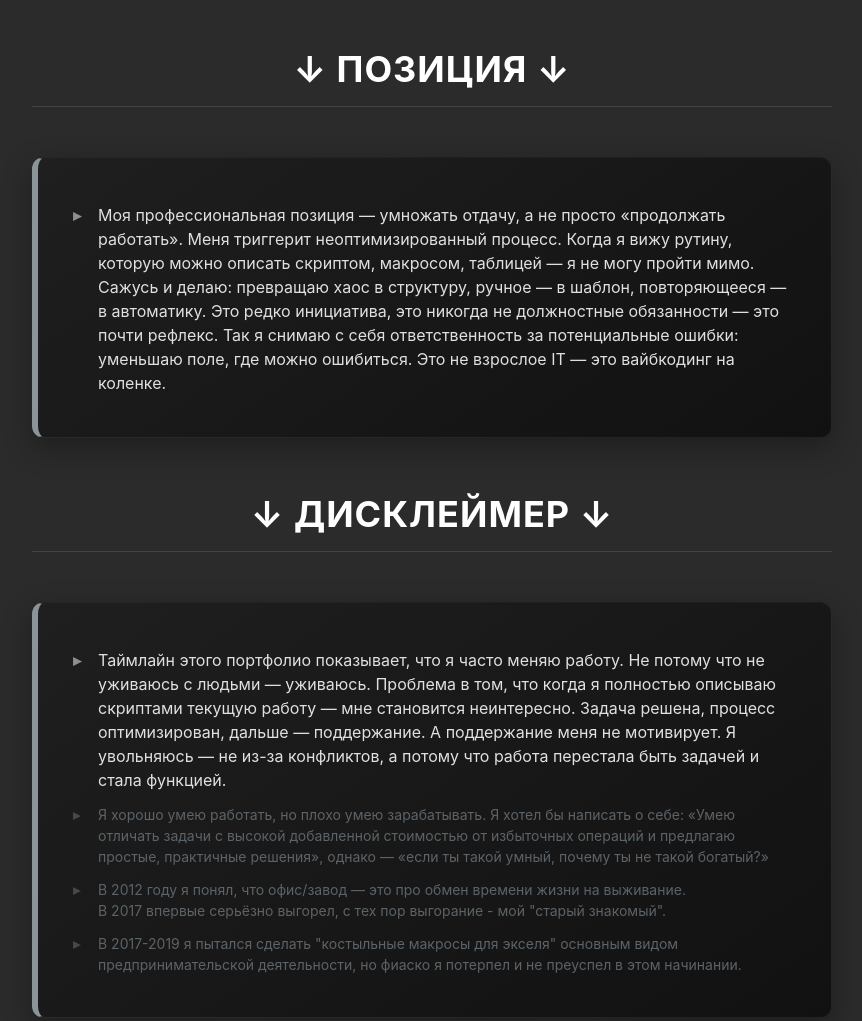
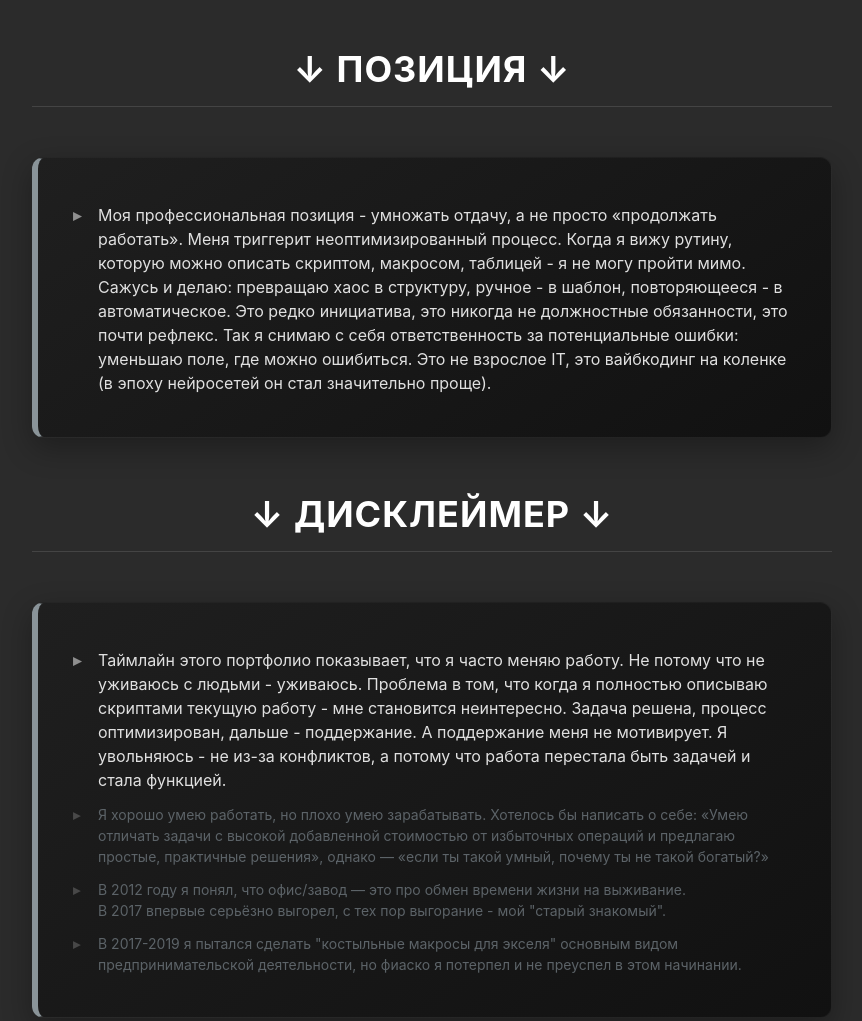
Before and after one commit to wgzzik/cv, a plain HTML site: page index.html in a window 1280 px wide. Shown: the part 5436-6457 px from the top of the page, without its empty margins (208-1070 px from the left). Drawn offline with Linux system fonts and the light colour scheme.

Commit message:
Update index.html

```diff
--- a/index.html
+++ b/index.html
@@ -586,7 +586,7 @@
                 <div class="block-header">
                 </div>
                 <ul>
-                    <li> Моя профессиональная позиция — умножать отдачу, а не просто «продолжать работать». Меня триггерит неоптимизированный процесс. Когда я вижу рутину, которую можно описать скриптом, макросом, таблицей — я не могу пройти мимо. Сажусь и делаю: превращаю хаос в структуру, ручное — в шаблон, повторяющееся — в автоматику. Это редко инициатива, это никогда не должностные обязанности — это почти рефлекс. Так я снимаю с себя ответственность за потенциальные ошибки: уменьшаю поле, где можно ошибиться. Это не взрослое IT — это вайбкодинг на коленке.
+                    <li> Моя профессиональная позиция - умножать отдачу, а не просто «продолжать работать». Меня триггерит неоптимизированный процесс. Когда я вижу рутину, которую можно описать скриптом, макросом, таблицей - я не могу пройти мимо. Сажусь и делаю: превращаю хаос в структуру, ручное - в шаблон, повторяющееся - в автоматическое. Это редко инициатива, это никогда не должностные обязанности, это почти рефлекс. Так я снимаю с себя ответственность за потенциальные ошибки: уменьшаю поле, где можно ошибиться. Это не взрослое IT, это вайбкодинг на коленке (в эпоху нейросетей он стал значительно проще).
                 </ul>
             </div>
         </div>
@@ -598,8 +598,8 @@
                 <div class="block-header">
                 </div>
                 <ul>
-					<li> Таймлайн этого портфолио показывает, что я часто меняю работу. Не потому что не уживаюсь с людьми — уживаюсь. Проблема в том, что когда я полностью описываю скриптами текущую работу — мне становится неинтересно. Задача решена, процесс оптимизирован, дальше — поддержание. А поддержание меня не мотивирует. Я увольняюсь — не из-за конфликтов, а потому что работа перестала быть задачей и стала функцией.
-					<li class="final-muted">Я хорошо умею работать, но плохо умею зарабатывать. Я хотел бы написать о себе: «Умею отличать задачи с высокой добавленной стоимостью от избыточных операций и предлагаю простые, практичные решения», однако — «если ты такой умный, почему ты не такой богатый?»
+					<li> Таймлайн этого портфолио показывает, что я часто меняю работу. Не потому что не уживаюсь с людьми - уживаюсь. Проблема в том, что когда я полностью описываю скриптами текущую работу - мне становится неинтересно. Задача решена, процесс оптимизирован, дальше - поддержание. А поддержание меня не мотивирует. Я увольняюсь - не из-за конфликтов, а потому что работа перестала быть задачей и стала функцией.
+					<li class="final-muted">Я хорошо умею работать, но плохо умею зарабатывать. Хотелось бы написать о себе: «Умею отличать задачи с высокой добавленной стоимостью от избыточных операций и предлагаю простые, практичные решения», однако — «если ты такой умный, почему ты не такой богатый?»
 					<li class="final-muted">В 2012 году я понял, что офис/завод — это про обмен времени жизни на выживание.<br>В 2017 впервые серьёзно выгорел, с тех пор выгорание - мой "старый знакомый".<br></li>
 					<li class="final-muted">В 2017-2019 я пытался сделать "костыльные макросы для экселя" основным видом предпринимательской деятельности, но фиаско я потерпел и не преуспел в этом начинании.<br></li>
                 </ul>
```
